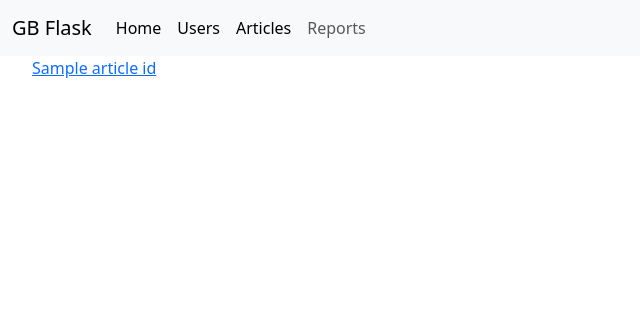
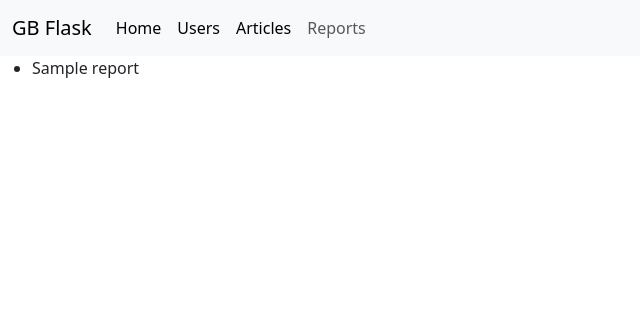
Before and after one commit to OlegAkifev/Flask_site, a Flask app: template website/templates/reports/reportslist.html in a window 1280 px wide. Shown: the top 316 px of the page, without its empty margins (0-640 px from the left). Run offline with Flask 3, Linux system fonts and the light colour scheme; the template is opened without the code that fills it: most values are stand-ins (such as "Sample title", 1, 10 or a date in 2020); some libraries are stand-ins or nearby versions.

Commit message:
corrected reportlist.html

```diff
--- a/website/templates/reports/reportslist.html
+++ b/website/templates/reports/reportslist.html
@@ -1,12 +1,14 @@
 {% extends "base.html" %}
 
 {% block title %}
-    Users list
+    Reports list
 {% endblock %}
 {% block body %}
-    {% for article_id in articles %}
+    {% for report in reports %}
         <ul>
-            <a href="{{ url_for('article.get_article', pk=article_id) }}">{{ articles[article_id]["title"] }}</a>
+            <li>
+                {{ report }}
+            </li>
         </ul>
     {% endfor %}
 {% endblock %}
```
